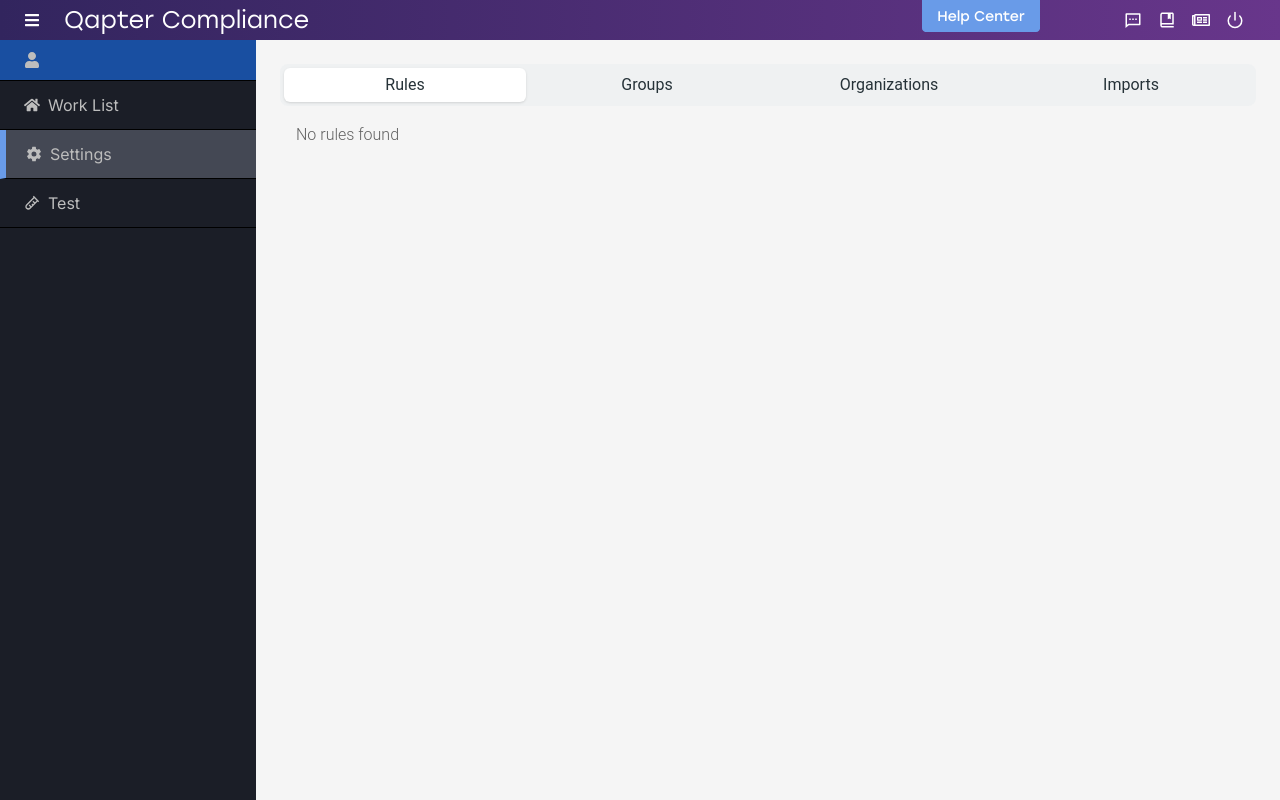
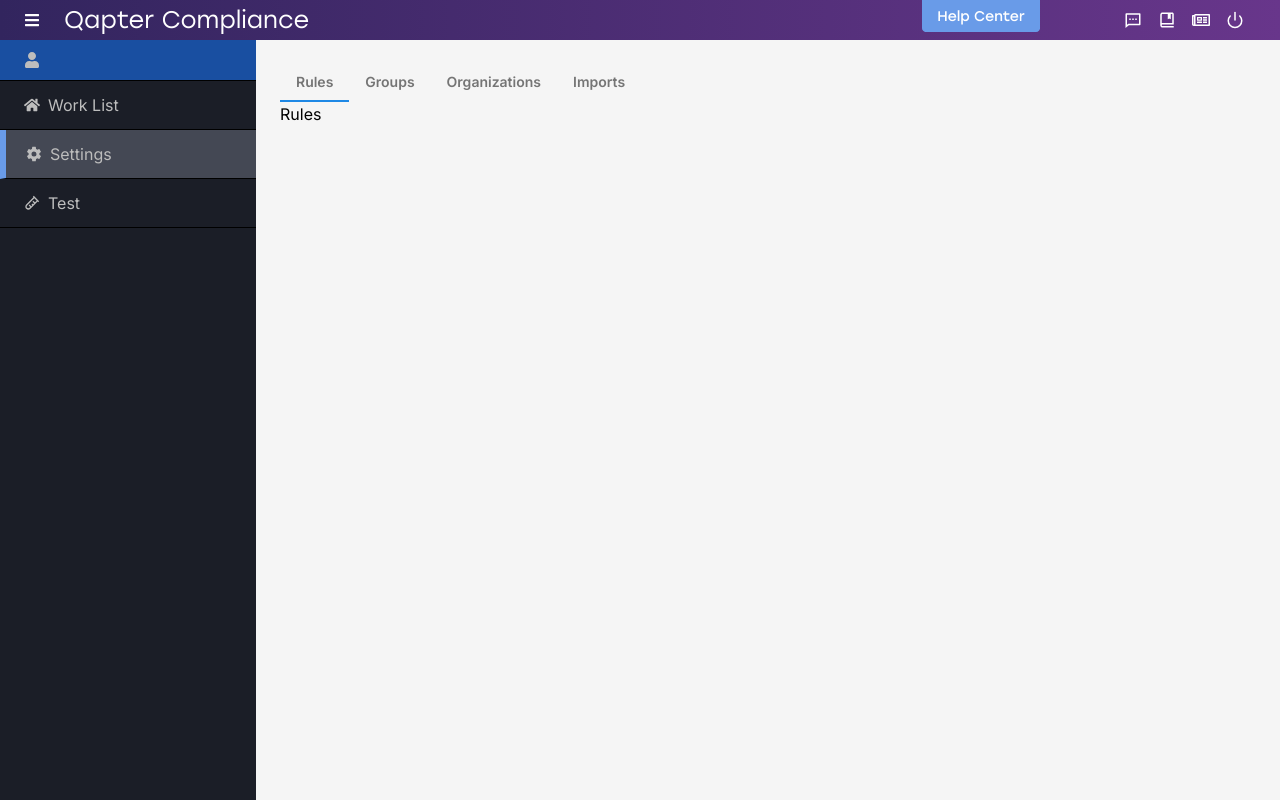
Before and after one commit to MichBeta/rules-ui, a Next.js app: page /settings in a window 1280 px wide. Built offline with nearby package versions, Linux system fonts and the light colour scheme; no server answers.

Commit message:
changed tabs component

```diff
--- a/package.json
+++ b/package.json
@@ -10,7 +10,7 @@
   },
   "dependencies": {
     "@headlessui/react": "^1.7.17",
-    "@material-tailwind/react": "^2.1.2",
+    "@material-tailwind/react": "^2.1.8",
     "@reduxjs/toolkit": "^1.9.7",
     "@types/js-cookie": "^3.0.4",
     "axios": "^1.5.1",
--- a/src/app/settings/page.tsx
+++ b/src/app/settings/page.tsx
@@ -7,9 +7,9 @@
 import {Import} from "@/components/import";
 
 const data: TabModel[] = [
-    { id: 1, label: "Rules", value:"rules", content: <Rules /> },
+    { id: 1, label: "Rules", value:"rules", content: <>Rules</> },
     { id: 2, label: "Groups", value:"groups", content: <Groups /> },
-    { id: 3, label: "Organizations", value:"organizations", content: "Tab 3 content" },
+    { id: 3, label: "Organizations", value:"organizations", content: <>Tab 3 content</> },
     { id: 4, label: "Imports", value:"imports", content: <Import /> },
 ];
 function Settings() {
--- a/src/components/tabs.tsx
+++ b/src/components/tabs.tsx
@@ -1,60 +1,37 @@
 "use client"
 import React, { useState } from "react";
-import {Rules} from "@/components/rules";
-import {Groups} from "@/components/groups";
-import {
-    Tabs,
-    TabsHeader,
-    TabsBody,
-    Tab,
-    TabPanel,
-} from "@material-tailwind/react";
 import {TabModel} from "@/models/tab";
 
 
 export default function TabsComponent({ data, setAccordionOpen }: { data: TabModel[], setAccordionOpen?: (value: number) => void }) {
-    const [activeTab, setActiveTab] = useState<TabModel | undefined>(data?.[0]);
+    const [activeTab, setActiveTab] = useState<string>(data[0].value);
 
     if (!data || data.length === 0) {
         return null; // or return some default component or message for empty data
     }
 
     return (
-        <Tabs
-            id={"custom-animation"}
-            value={activeTab?.value}
-            onChange={(newValue: number | string) => {
-                setActiveTab(data.find((tab) => tab.value === newValue))
-                if(setAccordionOpen !== undefined)
-                setAccordionOpen(0)
-            }
-            }
-            className={"grid"}
-        >
-            <TabsHeader>
-                {data.map((tab) => {
-                    if(setAccordionOpen === undefined) return (<Tab key={`${tab.value}-${tab.id}`} value={tab.value}>
-                        {tab.label}
-                    </Tab>)
-
-                return (<Tab key={`${tab.value}-${tab.id}`} value={tab.value} onClick={() => {tab.id==1?setAccordionOpen(1):setAccordionOpen(3)}}>
-                        {tab.label}
-                    </Tab>)
-                })}
-            </TabsHeader>
-            <TabsBody
-                animate={{
-                    initial: { y: 250 },
-                    mount: { y: 0 },
-                    unmount: { y: 250 },
-                }}
+        <>
+            <div
+                className={"grid"}
             >
-                {data.map((tab) => (
-                    <TabPanel key={`${tab.value}-${tab.id}`} value={tab.value}>
-                        {tab.content}
-                    </TabPanel>
-                ))}
-            </TabsBody>
-        </Tabs>
+                <div >
+                    {data.map(tab => (
+                        <button
+                            key={tab.id}
+                            className={`px-4 py-2 text-sm font-semibold text-gray-600 ${activeTab === tab.value ? 'text-blue-600 border-b-2 border-blue-600' : ''}`}
+                            onClick={() => setActiveTab(tab.value)}
+                        >
+                            {tab.label}
+                        </button>
+                    ))}
+                </div >
+                <div>
+                    {data.map(tab => (
+                        activeTab === tab.value ? <div key={tab.id}>{tab.content}</div> : null
+                    ))}
+                </div >
+            </div >
+        </>
     );
 }
```
Also changed, not shown: 1 other file (tests, documents, lock files or other folders).
